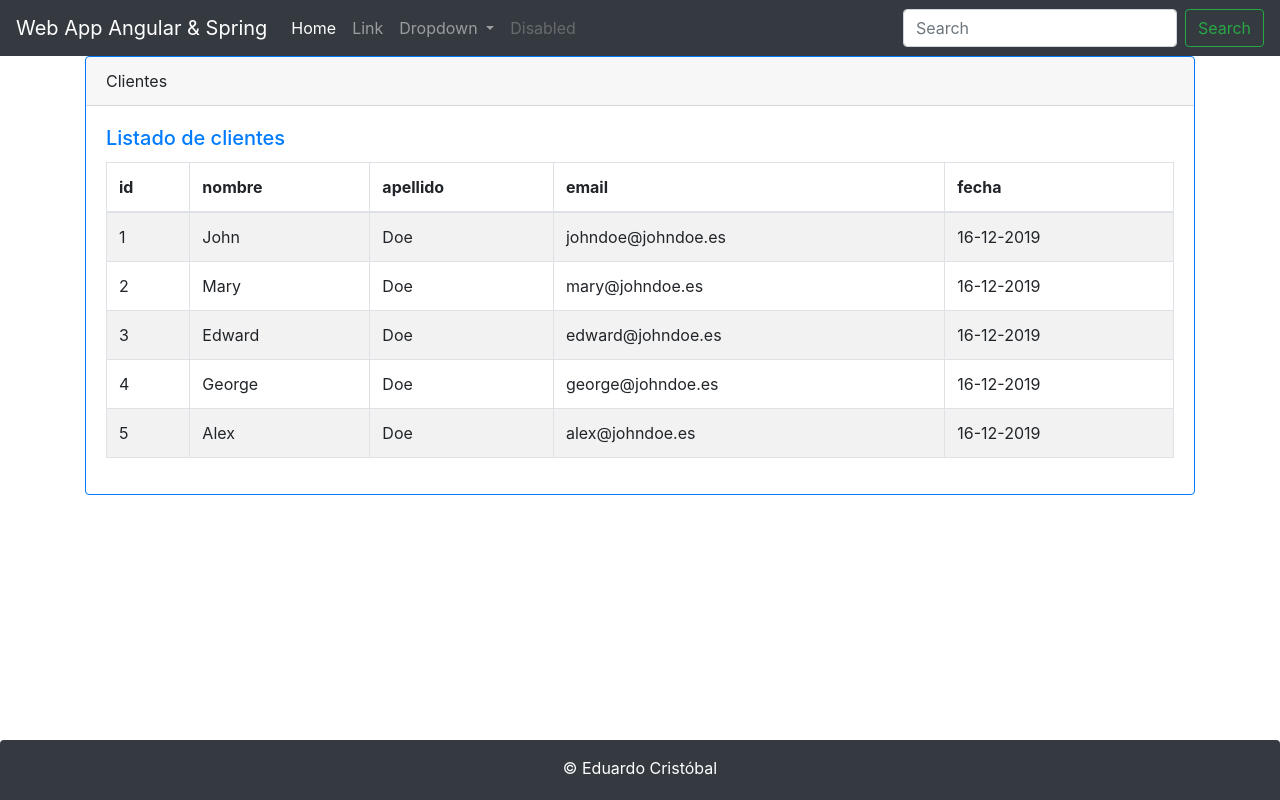
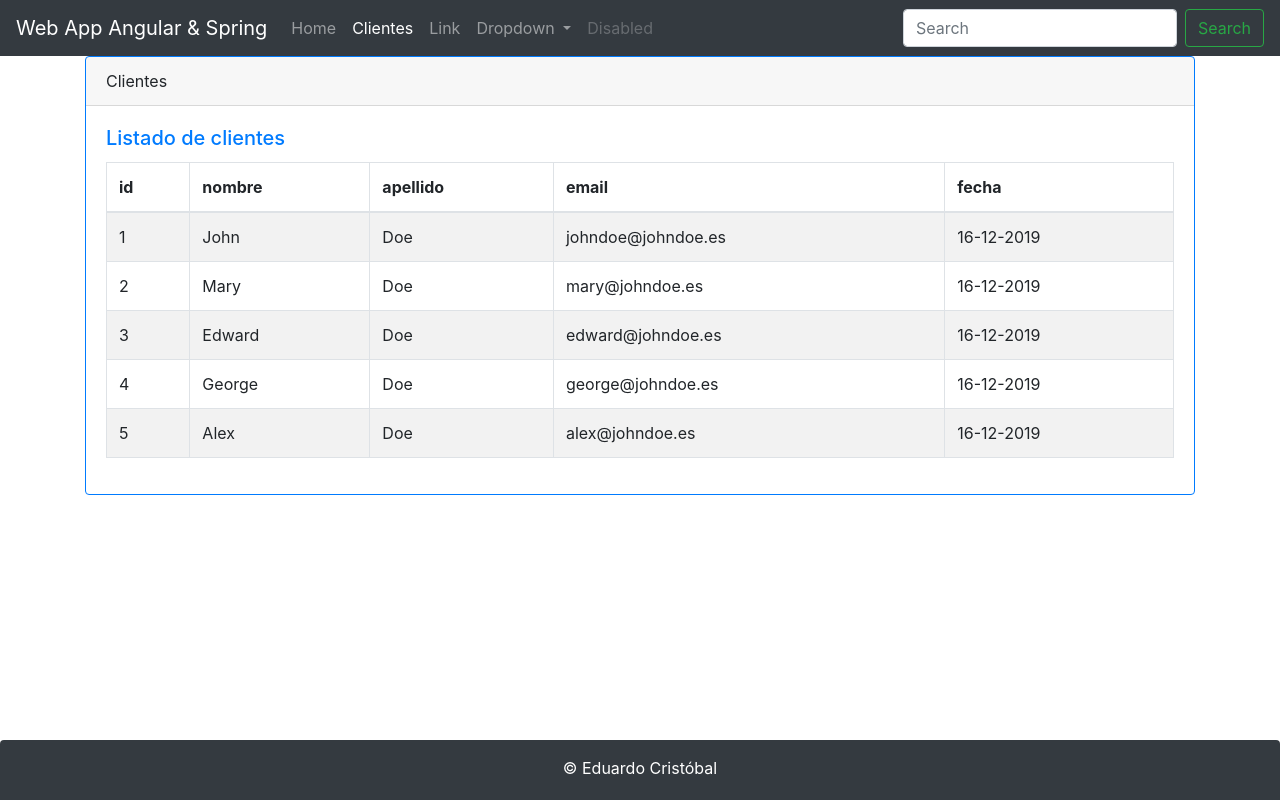
Before and after one commit to ecristobale/web-app-full-stack, an Angular app in the folder angular/clientes-app/: page /clientes in a window 1280 px wide. Built offline with nearby package versions, Linux system fonts and the light colour scheme.

Commit message:
Client route added to header component

```diff
--- a/angular/clientes-app/src/app/header/header.component.html
+++ b/angular/clientes-app/src/app/header/header.component.html
@@ -6,8 +6,11 @@
 
     <div class="collapse navbar-collapse" id="navbarSupportedContent">
       <ul class="navbar-nav mr-auto">
-        <li class="nav-item active">
+        <li class="nav-item">
           <a class="nav-link" href="#">Home <span class="sr-only">(current)</span></a>
+        </li>
+        <li class="nav-item active" routerLink="active">
+          <a class="nav-link" routerLink="/clientes">Clientes</a>
         </li>
         <li class="nav-item">
           <a class="nav-link" href="#">Link</a>
```
